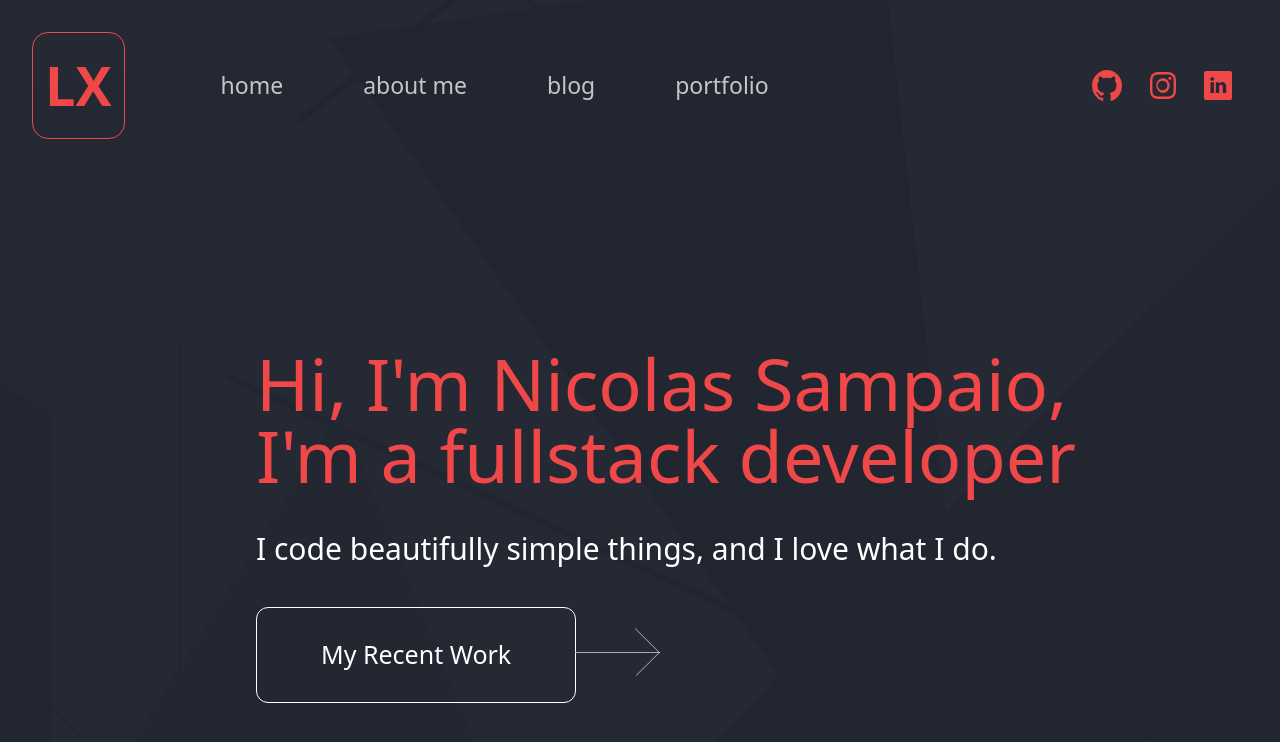
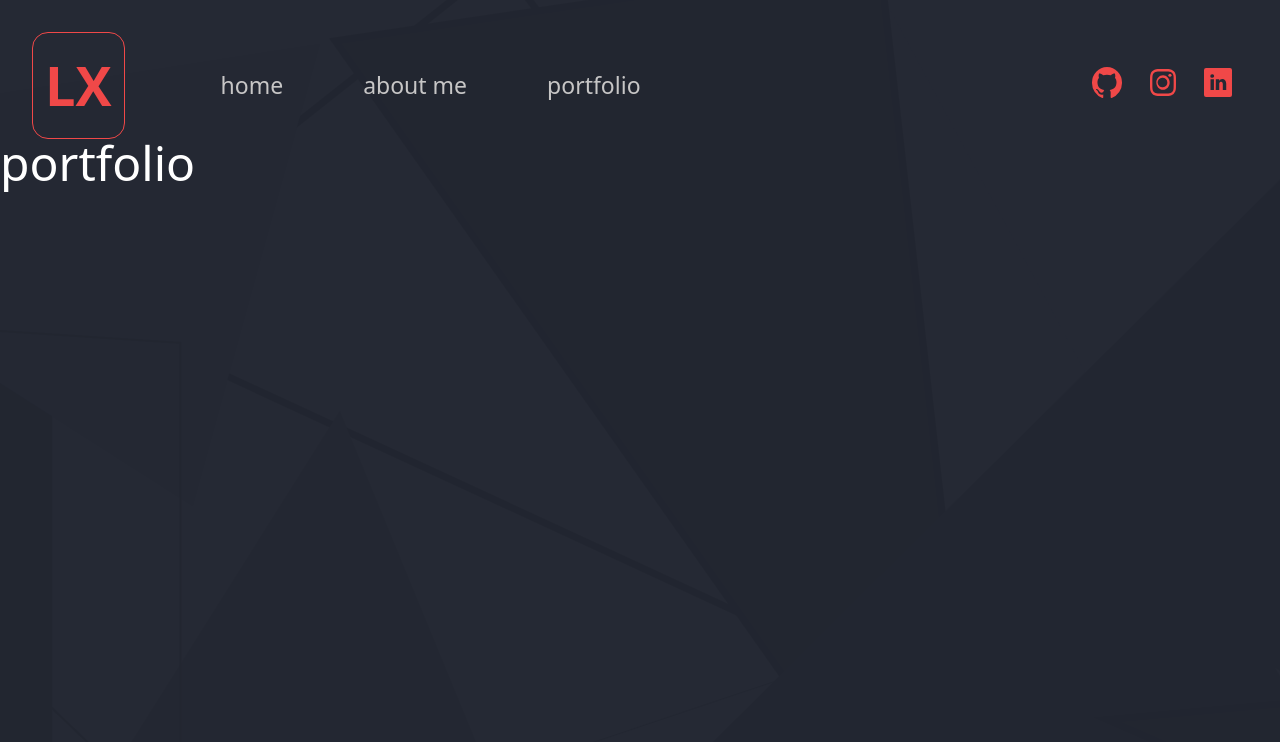
Before and after one commit to NicolasSampaio/Portoflio, a React (Vite) app in the folder web/: page /portfolio in a window 1280 px wide. Shown: the top 742 px of the page. Built offline with nearby package versions, Linux system fonts and the light colour scheme.

Commit message:
feat: react routes and links

```diff
--- a/web/src/App.tsx
+++ b/web/src/App.tsx
@@ -1,11 +1,14 @@
 import { Header } from "./components/Header";
 import { Main } from "./components/Main";
+
+import { Outlet, Link } from "react-router-dom";
 
 export function App() {
   return (
     <div className="bg-texture h-screen w-screen">
       <Header />
-      <Main />
+
+      <Outlet />
     </div>
   );
 }
--- a/web/src/components/Header.tsx
+++ b/web/src/components/Header.tsx
@@ -1,3 +1,4 @@
+import { Link } from "react-router-dom";
 import githubIcon from "../assets/github.svg";
 import instagramIcon from "../assets/instagram.svg";
 import linkedinIcon from "../assets/linkedin.svg";
@@ -13,25 +14,58 @@
         <nav className="mt-8 ml-24">
           <ul className="flex h-full gap-20 items-center">
             <li className="text-1.9xl text-lincoliGrey">
+              <Link to="/">
                 <button>home</button>
+              </Link>
             </li>
             <li className="text-1.9xl text-lincoliGrey">
+              <Link to="aboutme">
                 <button>about me</button>
+              </Link>
             </li>
+            {/* <li className="text-1.9xl text-lincoliGrey">
+              <a href="">
+                <button>blog</button>
+              </a>
+            </li> */}
             <li className="text-1.9xl text-lincoliGrey">
-              <button>blog</button>
-            </li>
-            <li className="text-1.9xl text-lincoliGrey">
+              <Link to="portfolio">
                 <button>portfolio</button>
+              </Link>
             </li>
           </ul>
         </nav>
       </div>
 
       <div className="flex items-center gap-7 mt-8 mr-12">
+        <a
+          href="https://github.com/NicolasSampaio"
+          target="_blank"
+          rel="noopener noreferrer"
+        >
+          <button>
             <img src={githubIcon} alt="Github Icon" />
+          </button>
+        </a>
+
+        <a
+          href="https://www.instagram.com/shizas.png/"
+          target="_blank"
+          rel="noopener noreferrer"
+        >
+          <button>
             <img src={instagramIcon} alt="Instagram Icon" />
+          </button>
+        </a>
+        <a
+          href="https://www.linkedin.com/in/nicolassampaio/"
+          target="_blank"
+          rel="noopener noreferrer"
+        >
+          <button>
             <img src={linkedinIcon} alt="Linkedin Icon" />
+          </button>
+        </a>
       </div>
     </header>
   );
--- a/web/src/components/Main.tsx
+++ b/web/src/components/Main.tsx
@@ -1,4 +1,4 @@
-import arrowRightImg from "../assets/ArrowRight.svg";
+import { Link } from "react-router-dom";
 
 export function Main() {
   return (
@@ -15,12 +15,14 @@
       </p>
 
       <div className="text-2.1xl text-white">
-        <button
-          className="relative border rounded-xl border-white py-7 px-16
+        <Link to="/portfolio">
+          <button
+            className="relative border rounded-xl border-white py-7 px-16
           after:absolute after:content-[url('./assets/ArrowRight.svg')] after:h-12 after:w-20 after:top-5 after:-right-20"
-        >
-          My Recent Work
-        </button>
+          >
+            My Recent Work
+          </button>
+        </Link>
       </div>
     </div>
   );
--- a/web/src/main.tsx
+++ b/web/src/main.tsx
@@ -1,15 +1,34 @@
 import React from "react";
 import ReactDOM from "react-dom/client";
-import { BrowserRouter } from "react-router-dom";
+import { BrowserRouter, Routes, Route } from "react-router-dom";
 
 import { App } from "./App";
+import { Portfolio } from "./routes/portfolio";
 
 import "./global.css";
+import { Main } from "./components/Main";
+import { AboutMe } from "./routes/aboutMe";
 
 ReactDOM.createRoot(document.getElementById("root")!).render(
   <React.StrictMode>
     <BrowserRouter>
-      <App />
+      <Routes>
+        <Route path="/" element={<App />}>
+          <Route index element={<Main />} />
+
+          <Route path="portfolio" element={<Portfolio />} />
+          <Route path="aboutme" element={<AboutMe />} />
+        </Route>
+
+        <Route
+          path="*"
+          element={
+            <main style={{ padding: "1rem" }}>
+              <p>Get out of here curious 👺!</p>
+            </main>
+          }
+        />
+      </Routes>
     </BrowserRouter>
   </React.StrictMode>
 );
--- /dev/null
+++ b/web/src/routes/aboutMe.tsx
@@ -0,0 +1,3 @@
+export function AboutMe() {
+  return <h1 className="text-5xl text-white">About Me</h1>;
+}
--- /dev/null
+++ b/web/src/routes/portfolio.tsx
@@ -0,0 +1,3 @@
+export function Portfolio() {
+  return <h1 className="text-5xl text-white">portfolio</h1>;
+}
```
Lines whose indentation alone changed are shown as unchanged.
